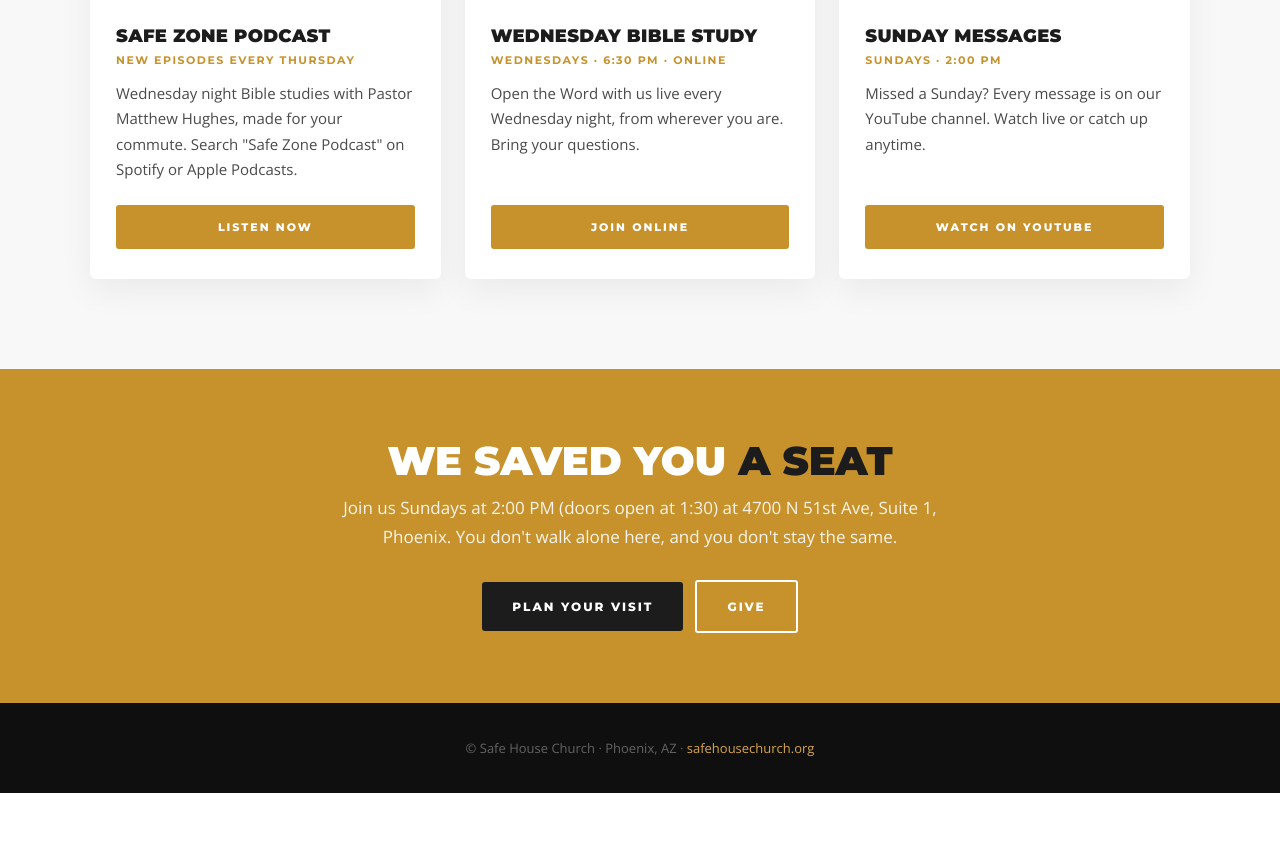
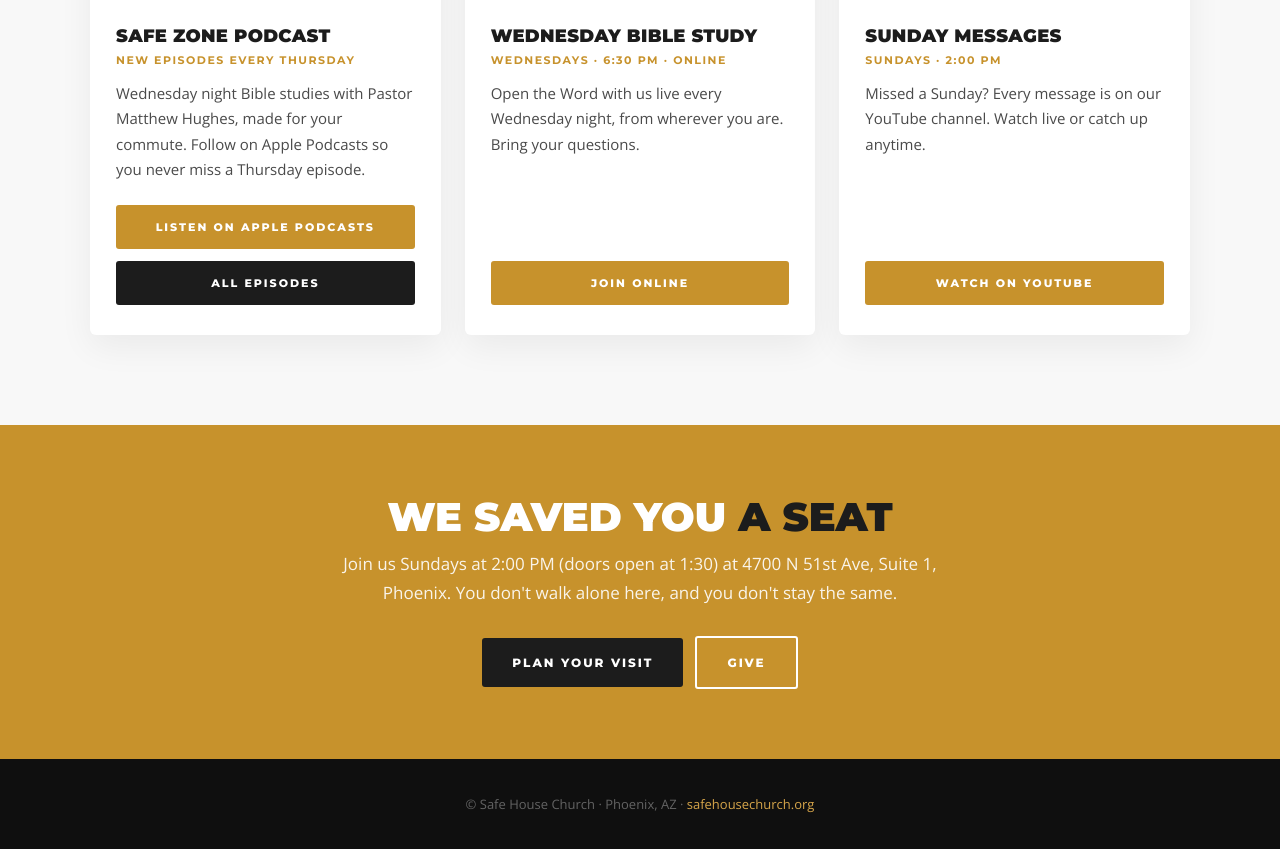
Before and after one commit to safehousephx-church/safehouse-church, a plain HTML site: page resources.html in a window 1280 px wide. Shown: the part 3539-4388 px from the top of the page. Before the commit the page ends 4332 px from the top, so only its background shows below. Drawn offline with nearby package versions, Linux system fonts and the light colour scheme.

Commit message:
Add Apple Podcasts link for the Safe Zone Podcast (#9)
Resources page podcast card now links to Apple Podcasts and the Podbean
episode page; homepage footer and structured data link to the show.


Claude-Session: https://claude.ai/code/session_011rVAk3PPsBNb4upVQHRR24

Co-authored-by: Claude <noreply@anthropic.com>

```diff
--- a/resources.html
+++ b/resources.html
@@ -205,8 +205,11 @@
         <div class="card-body">
           <h3>Safe Zone Podcast</h3>
           <div class="when">New episodes every Thursday</div>
-          <p>Wednesday night Bible studies with Pastor Matthew Hughes, made for your commute. Search "Safe Zone Podcast" on Spotify or Apple Podcasts.</p>
-          <a class="btn" href="https://www.youtube.com/@SafeHouseChurchPHX" target="_blank" rel="noopener">Listen Now</a>
+          <p>Wednesday night Bible studies with Pastor Matthew Hughes, made for your commute. Follow on Apple Podcasts so you never miss a Thursday episode.</p>
+          <div class="btn-row" style="flex-direction:column;align-items:stretch;margin-top:auto">
+            <a class="btn" href="https://podcasts.apple.com/us/podcast/safe-zone-podcast-w-pastor-matthew-hughes/id6834998308" target="_blank" rel="noopener">Listen on Apple Podcasts</a>
+            <a class="btn dark" href="https://safehousephx.podbean.com/" target="_blank" rel="noopener">All Episodes</a>
+          </div>
         </div>
       </div>
       <div class="card">
```
Also changed, not shown: index.html (+3 -1 lines).
